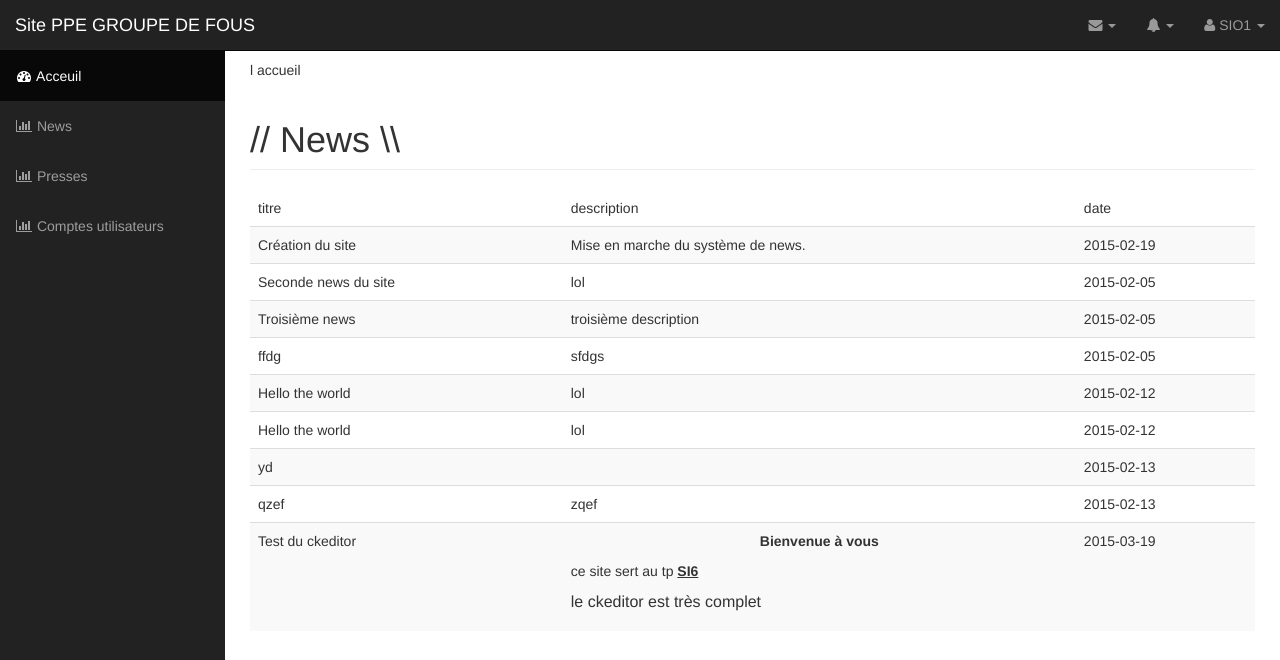
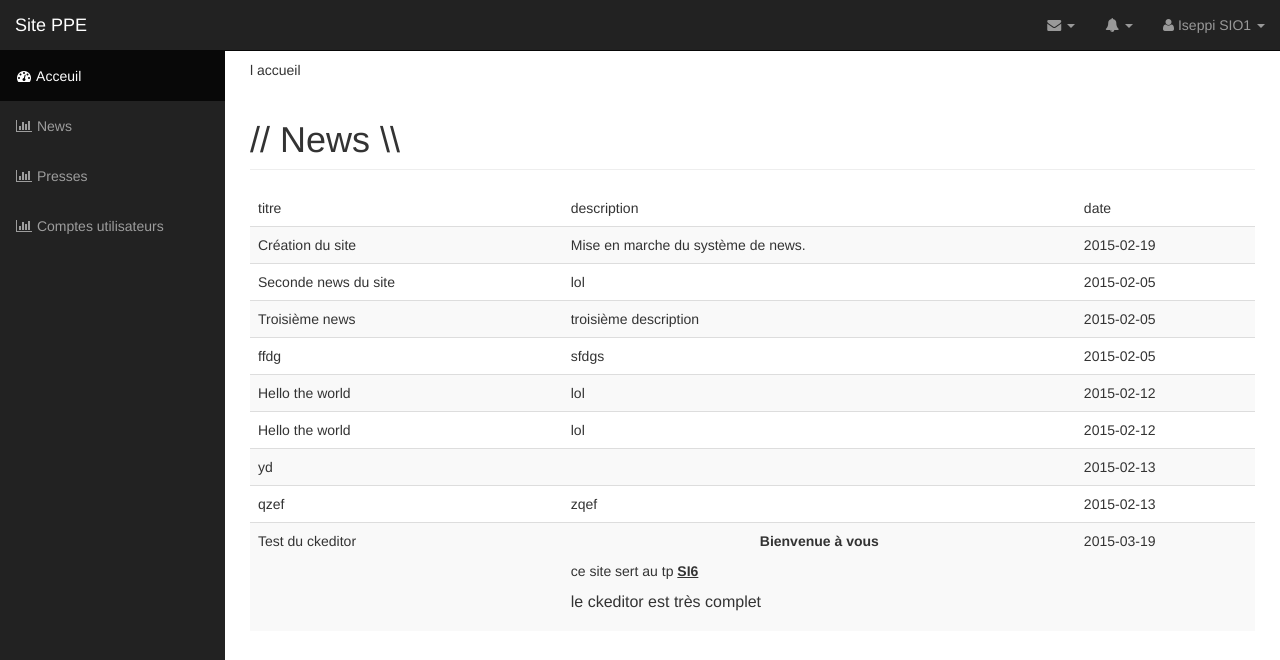
Before and after one commit to dhreirack/siteppe, a PHP site: page /index.php in a window 1280 px wide. Shown: the top 660 px of the page. Run offline with PHP 8.4, Linux system fonts and the light colour scheme; data comes from the database, SQL or seed files in the repository; grey boxes labelled with a size stand in for pictures from a placeholder-image service; some libraries are stand-ins or nearby versions.

Commit message:
Update index

```diff
--- a/siteadmin/index.php
+++ b/siteadmin/index.php
@@ -8,9 +8,9 @@
     <meta http-equiv="X-UA-Compatible" content="IE=edge">
     <meta name="viewport" content="width=device-width, initial-scale=1">
     <meta name="description" content="">
-    <meta name="author" content="Andrew">
+    <meta name="author" content="Groupe Bonvalot">
 
-    <title>Site PPE</title>
+    <title>Site SI6</title>
 
     <!-- Bootstrap Core CSS -->
     <link href="public/css/bootstrap.min.css" rel="stylesheet">
@@ -57,7 +57,7 @@
                     <span class="icon-bar"></span>
                     <span class="icon-bar"></span>
                 </button>
-                <a class="navbar-brand" href="index.php">Site PPE GROUPE DE FOUS</a>
+                <a class="navbar-brand" href="index.php">Site PPE</a>
                 <! texte au dessus à gauche-->
             </div>
             <!-- Top Menu Items -->
@@ -143,7 +143,7 @@
                     </ul>
                 </li>
                 <li class="dropdown">
-                    <a href="#" class="dropdown-toggle" data-toggle="dropdown"><i class="fa fa-user"></i> SIO1 <b class="caret"></b></a>
+                    <a href="#" class="dropdown-toggle" data-toggle="dropdown"><i class="fa fa-user"></i> Iseppi SIO1 <b class="caret"></b></a>
                     <ul class="dropdown-menu">
                         <li>
                             <a href="#"><i class="fa fa-fw fa-user"></i> Profile</a>
@@ -235,6 +235,16 @@
     <script src="public/js/plugins/morris/morris.min.js"></script>
     <script src="public/js/plugins/morris/morris-data.js"></script>
 
+    <script src="public/js/jquery.js" type="text/javascript"></script>
+    <script src="public/js/jquery.validationEngine.js" type="text/javascript"></script>
+    <script src="public/js/jquery.validationEngine-fr.js" type="text/javascript"></script>
+
+    <script>
+    $(document).ready(function(){
+        $("#createuser").validationEngine('attach');
+       });
+    </script>
+
     <script type="text/javascript">
       CKEDITOR.replace( 'description' );
 
```
